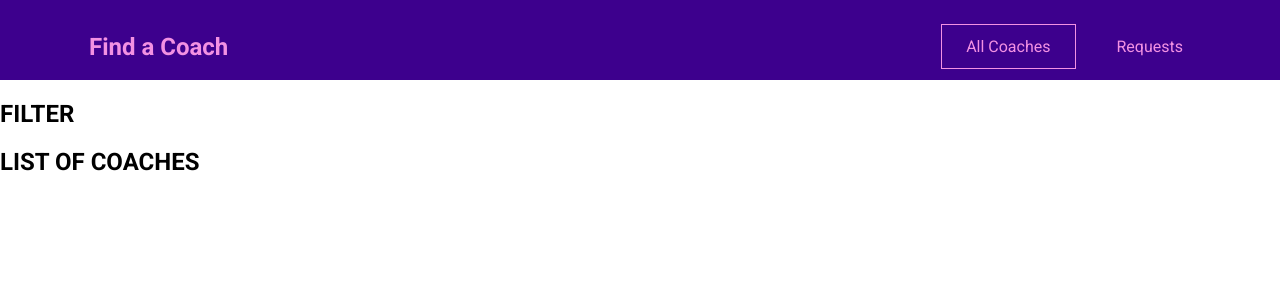
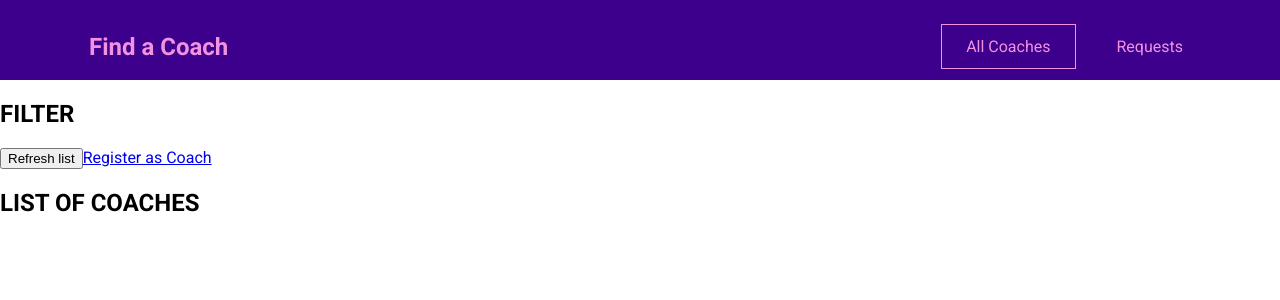
Before and after one commit to AlexL70/vue-the-complete-guide, a Vue app in the folder l235-find-coach/: page /coaches in a window 1280 px wide. Shown: the top 300 px of the page. Built offline with nearby package versions, Linux system fonts and the light colour scheme.

Commit message:
238. Wiring Up Pages

```diff
--- a/l235-find-coach/src/pages/coaches/CoachDetail.vue
+++ b/l235-find-coach/src/pages/coaches/CoachDetail.vue
@@ -1,3 +1,5 @@
 <template>
     <h2>Coach details</h2>
+    <router-link to="/coaches/c1/contact">Contact coach</router-link>
+    <router-view></router-view>
 </template>
--- a/l235-find-coach/src/pages/coaches/CoachesList.vue
+++ b/l235-find-coach/src/pages/coaches/CoachesList.vue
@@ -3,6 +3,10 @@
         <h2>FILTER</h2>
     </section>
     <section>
+        <div class="controls">
+            <button>Refresh list</button>
+            <router-link to="/register">Register as Coach</router-link>
+        </div>
         <h2>LIST OF COACHES</h2>
     </section>
 </template>
--- a/l235-find-coach/src/router/index.ts
+++ b/l235-find-coach/src/router/index.ts
@@ -14,7 +14,7 @@ const router = createRouter({
     {
       path: "/coaches/:id",
       component: CoachDetail,
-      children: [{ path: "/constact", component: ContactCoach }],
+      children: [{ path: "contact", component: ContactCoach }],
     },
     { path: "/register", component: CoachRegistration },
     { path: "/requests", component: RequestsReceived },
```
